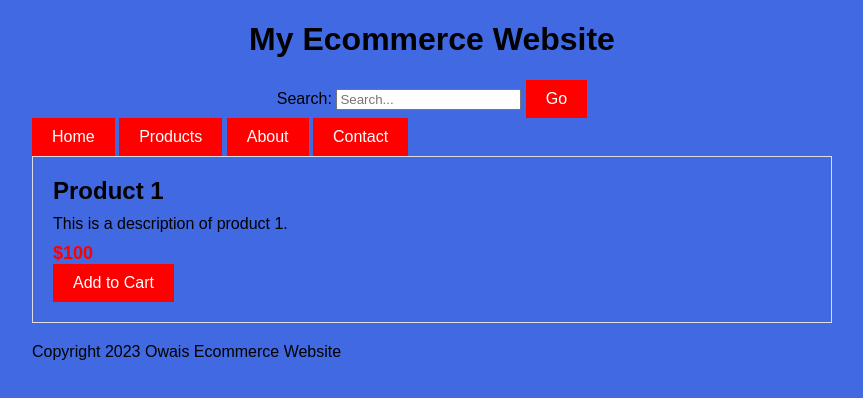
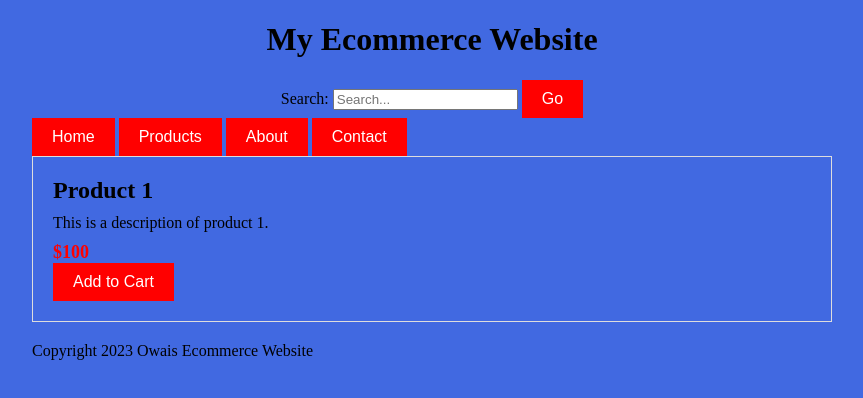
Before and after one commit to FFFiend/Fullstack-E-Comm-Site, a plain HTML site: page homepage.html in a window 1280 px wide. Shown: the whole page, without its empty margins (208-1071 px from the left). Drawn offline with Linux system fonts and the light colour scheme; no server answers.

Commit message:
Changed font to TNR

```diff
--- a/homepage.html
+++ b/homepage.html
@@ -55,7 +55,7 @@
   <style>
     /* Add some basic styling for the webpage */
     body {
-      font-family: sans-serif;
+      font-family: 'Times New Roman';
     }
     .container {
       max-width: 800px;
```
